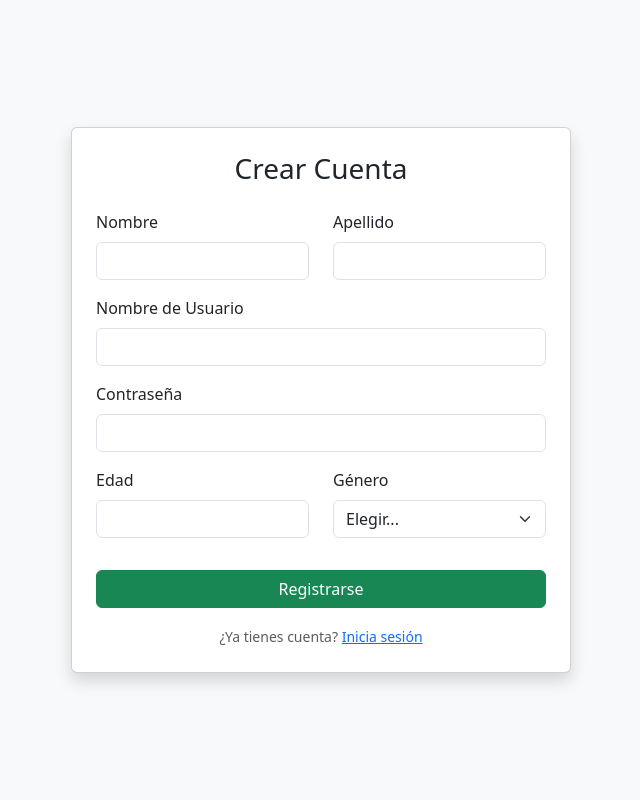
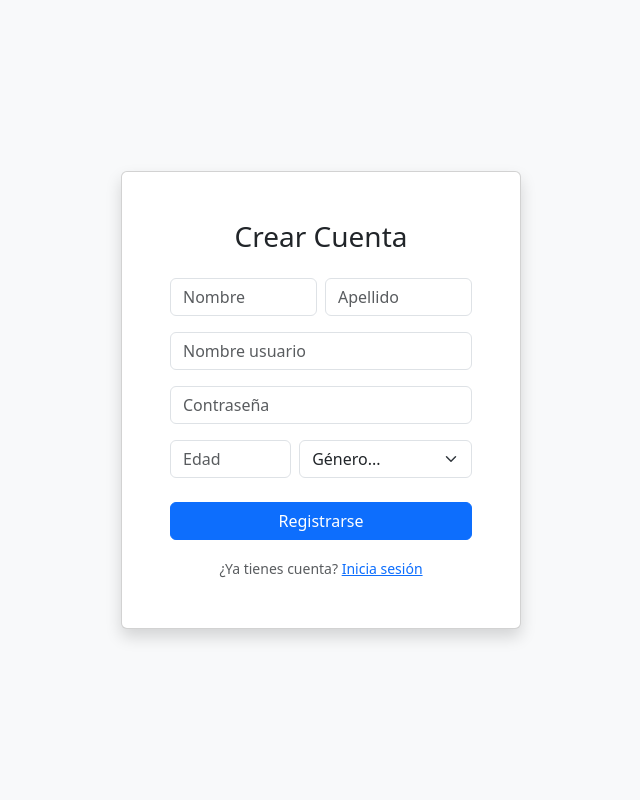
Before and after one commit to ahuici/footstats, a PHP site: page /vistas/register.php in a window 1280 px wide. Shown: the whole page, without its empty margins (319-959 px from the left). Run offline with PHP 8.4, Linux system fonts and the light colour scheme.

Commit message:
ajustes visuales y enlaces

```diff
--- a/vistas/login.php
+++ b/vistas/login.php
@@ -57,7 +57,7 @@
             </form>
 
             <div class="text-center mt-3">
-                <small class="text-muted">¿No tienes cuenta? <a href="/register.php">Regístrate aquí</a></small>
+                <small class="text-muted">¿No tienes cuenta? <a href="index.php?page=register">Regístrate aquí</a></small>
             </div>
         </div>
     </div>
--- a/vistas/register.php
+++ b/vistas/register.php
@@ -8,15 +8,14 @@
     <style>
         body {
             background-color: #f8f9fa;
-            min-height: 100vh;
+            height: 100vh;
             display: flex;
             align-items: center;
             justify-content: center;
-            padding: 20px;
         }
         .register-container {
             width: 100%;
-            max-width: 500px;
+            max-width: 400px; /* Igual al login para mantener simetría */
         }
     </style>
 </head>
@@ -24,40 +23,33 @@
 
 <div class="register-container">
     <div class="card shadow">
-        <div class="card-body p-4">
-            <h3 class="text-center mb-4">Crear Cuenta</h3>
+        <div class="card-body p-5"> <h3 class="text-center mb-4">Crear Cuenta</h3>
 
             <form action="registrar_usuario.php" method="POST">
-                <div class="row">
-                    <div class="col-md-6 mb-3">
-                        <label class="form-label">Nombre</label>
-                        <input type="text" class="form-control" name="nombre" required>
+                <div class="row g-2 mb-3">
+                    <div class="col-md-6">
+                        <input type="text" class="form-control" name="nombre" placeholder="Nombre" required>
                     </div>
-                    <div class="col-md-6 mb-3">
-                        <label class="form-label">Apellido</label>
-                        <input type="text" class="form-control" name="apellido" required>
+                    <div class="col-md-6">
+                        <input type="text" class="form-control" name="apellido" placeholder="Apellido" required>
                     </div>
                 </div>
 
                 <div class="mb-3">
-                    <label class="form-label">Nombre de Usuario</label>
-                    <input type="text" class="form-control" name="username" required>
+                    <input type="text" class="form-control" name="username" placeholder="Nombre usuario" required>
                 </div>
 
                 <div class="mb-3">
-                    <label class="form-label">Contraseña</label>
-                    <input type="password" class="form-control" name="password" required>
+                    <input type="password" class="form-control" name="password" placeholder="Contraseña" required>
                 </div>
 
-                <div class="row">
-                    <div class="col-md-6 mb-3">
-                        <label class="form-label">Edad</label>
-                        <input type="number" class="form-control" name="edad" min="1" max="120" required>
+                <div class="row g-2 mb-3">
+                    <div class="col-md-5">
+                        <input type="number" class="form-control" name="edad" min="1" max="120" placeholder="Edad" required>
                     </div>
-                    <div class="col-md-6 mb-3">
-                        <label class="form-label">Género</label>
+                    <div class="col-md-7">
                         <select class="form-select" name="genero" required>
-                            <option value="" selected disabled>Elegir...</option>
+                            <option value="" selected disabled>Género...</option>
                             <option value="Masculino">Masculino</option>
                             <option value="Femenino">Femenino</option>
                             <option value="Otro">Otro</option>
@@ -65,13 +57,13 @@
                     </div>
                 </div>
 
-                <div class="d-grid mt-3">
-                    <button type="submit" class="btn btn-success">Registrarse</button>
+                <div class="d-grid mt-4">
+                    <button type="submit" class="btn btn-primary">Registrarse</button>
                 </div>
             </form>
 
             <div class="text-center mt-3">
-                <small class="text-muted">¿Ya tienes cuenta? <a href="/login.php">Inicia sesión</a></small>
+                <small class="text-muted">¿Ya tienes cuenta? <a href="index.php?page=login">Inicia sesión</a></small>
             </div>
         </div>
     </div>
```
